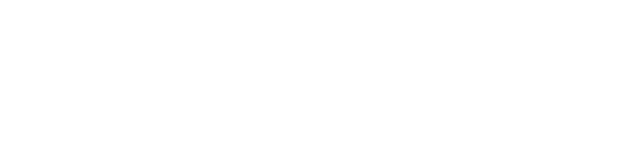
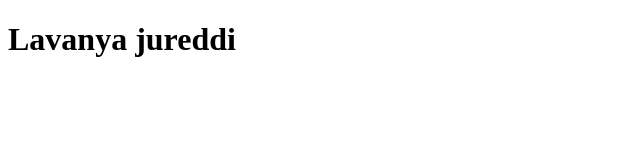
Before and after one commit to lavanya-tech/showcase, a plain HTML site: page index.html in a window 1280 px wide. Shown: the whole page, without its empty margins (0-640 px from the left). Drawn offline with Linux system fonts and the light colour scheme.

Commit message:
added name in html file

```diff
--- a/index.html
+++ b/index.html
@@ -4,6 +4,6 @@
 	<title>lavanya jureddi</title>
 </head>
 <body>
-
+    <h1>Lavanya jureddi</h1>
 </body>
 </html>
```
